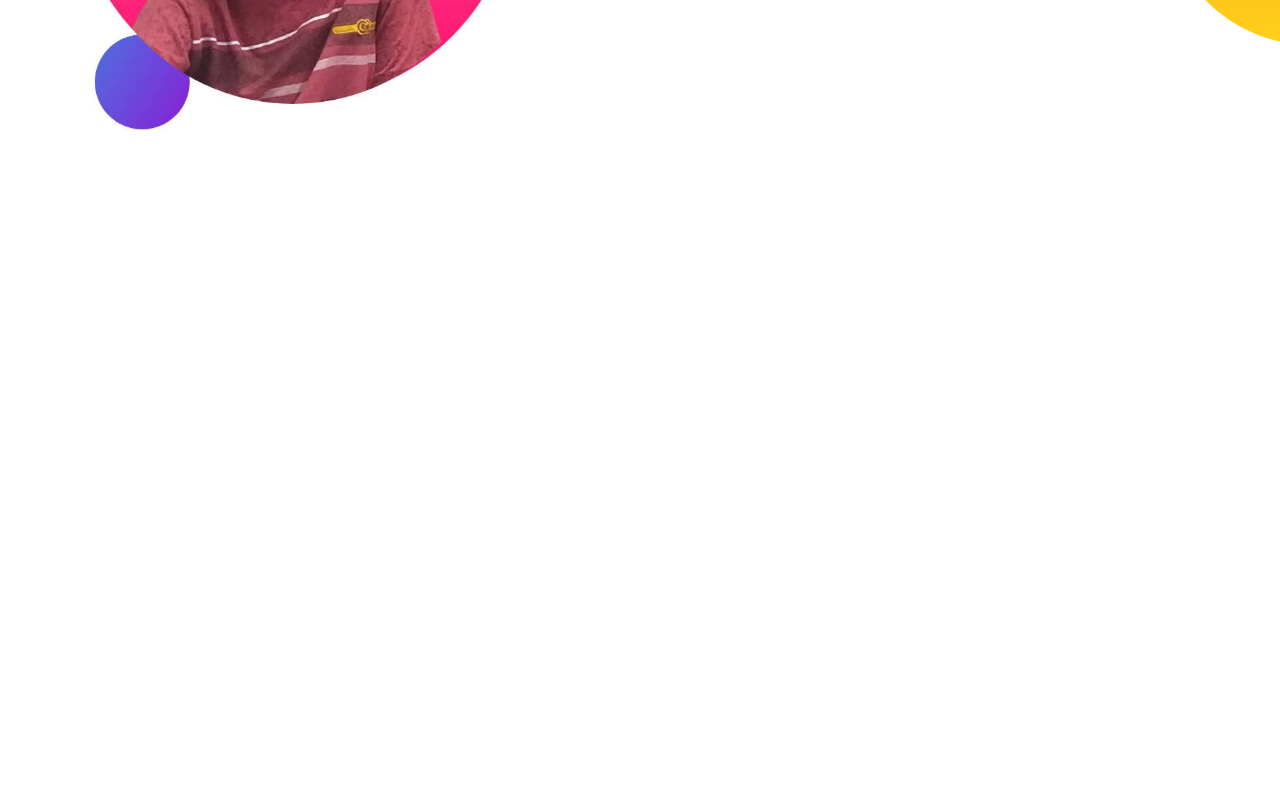
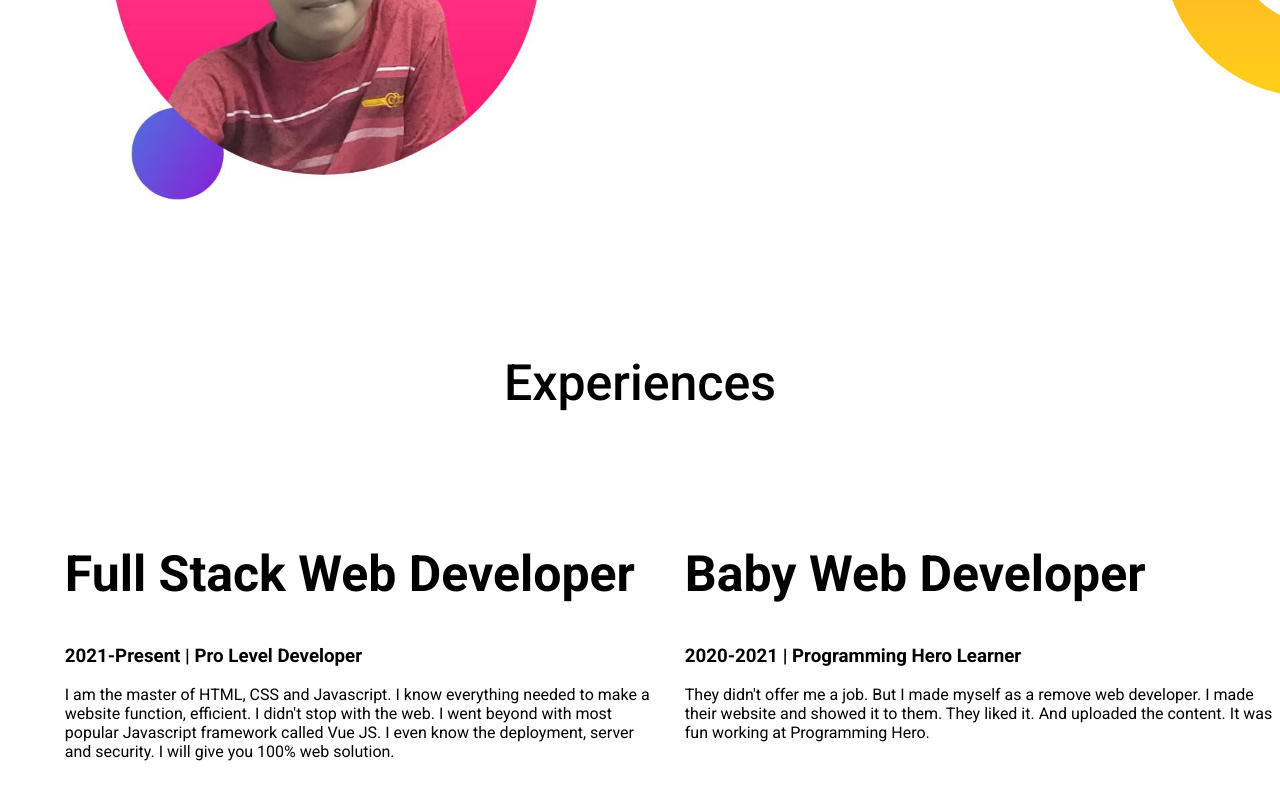
Before and after one commit to AbdurrahmanTalha/developer-portfolio, a website: page index.html in a window 1280 px wide. Shown: the part 984-1784 px from the top of the page. Before the commit the page ends 1268 px from the top, so only its background shows below. Drawn offline with Linux system fonts and the light colour scheme.

Commit message:
Top-banner section and dream-big mostly finished

```diff
--- a/assets/css/style.css
+++ b/assets/css/style.css
@@ -13,9 +13,11 @@ h1 {
   color: orange;
 }
 
-section {
+.flexible-container {
   display: flex;
   margin-bottom: 150px;
+  padding-top: 50px;
+  padding-left: 40px;
 }
 
 .half-width {
@@ -50,3 +52,9 @@ section {
   background-repeat: no-repeat;
   background-position: right;
 }
+
+.title {
+  font-size: 50px;
+  font-weight: 500;
+  text-align: center;
+}
--- a/index.html
+++ b/index.html
@@ -10,7 +10,7 @@
 </head>
 
 <body>
-    <section class="top-banner">
+    <section class="top-banner flexible-container">
         <div class="half-width">
             <h1>Welcome To</h1>
             <h1><span class="main-title">Talha's</span> World</h1>
@@ -27,7 +27,7 @@
         </div>
     </section>
 
-    <section class="dream-big">
+    <section class="dream-big flexible-container">
         <div class="half-width">
             <img src="assets/img/my-bg2.jpg" alt="">
         </div>
@@ -39,6 +39,27 @@
             <a href="" class="ancorBtn">Download Resume</a>
         </div>
     </section>
+    <section class="experienc-area">
+        <h2 class="title">Experiences</h2>
+        <div class="flexible-container">
+            <div class="half-width">
+                <h1>Full Stack Web Developer</h1>
+                <h3>2021-Present | Pro Level Developer</h3>
+                <p>I am the master of HTML, CSS and Javascript. I know everything needed to make a website function,
+                    efficient. I didn't stop with the web. I went beyond with most popular Javascript framework called
+                    Vue
+                    JS. I even know the deployment, server and security. I will give you 100% web solution.</p>
+            </div>
+            <div class="half-width">
+                <h1>Baby Web Developer</h1>
+                <h3>2020-2021 | Programming Hero Learner</h3>
+                <p>They didn't offer me a job. But I made myself as a remove web developer. I made their website and
+                    showed
+                    it to them. They liked it. And uploaded the content. It was fun working at Programming Hero.
+                </p>
+            </div>
+        </div>
+    </section>
 </body>
 
 </html>
```
